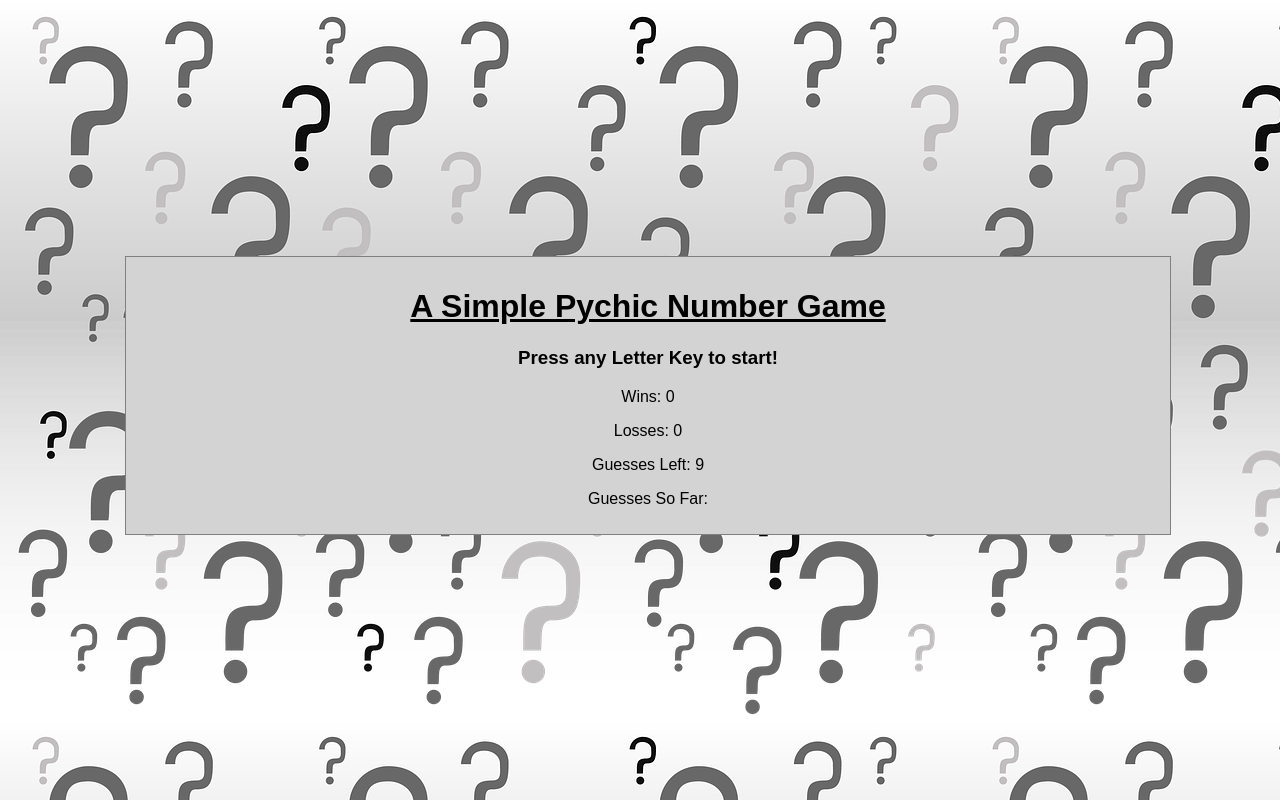
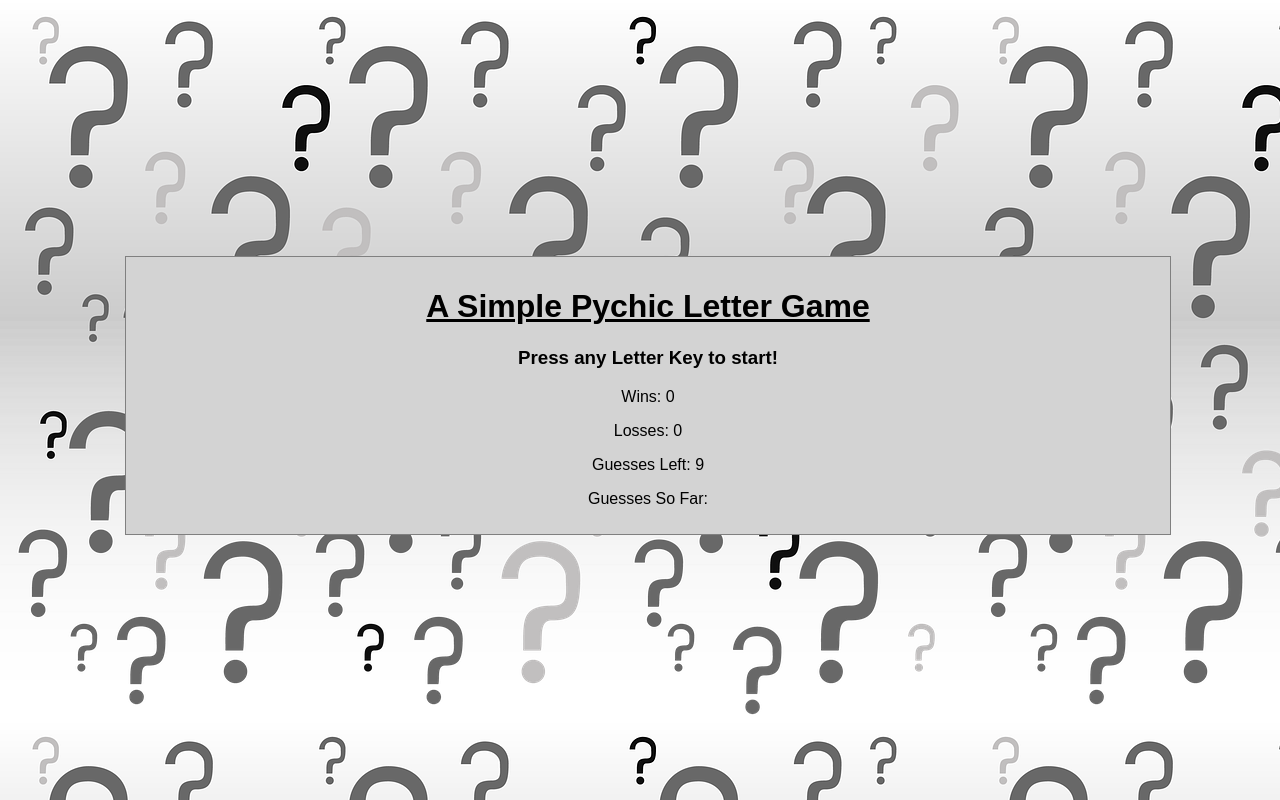
Before and after one commit to malloryrsteffes/Psychic-Game, a plain HTML site: page index.html in a window 1280 px wide. Drawn offline with Linux system fonts and the light colour scheme; a web font is replaced by a local one.

Commit message:
fixed my incorrectly titled game

```diff
--- a/index.html
+++ b/index.html
@@ -16,7 +16,7 @@
     <!-- HTML Content -->
 
     <div class="container">
-        <h1>A Simple Pychic Number Game</h1>
+        <h1>A Simple Pychic Letter Game</h1>
         <h3 id="displayText">Press any Letter Key to start!</h3>
         <p>Wins: <span id="wins"></span></p>
         <p>Losses: <span id="losses"></span></p>
@@ -47,7 +47,7 @@
             document.querySelector("#lettersGuessed").innerHTML = lettersGuessed;
         };
 
-        updateDisplay()
+        updateDisplay();
 
         // Function that generates a random computer guess
         function computerRandom() {
```
